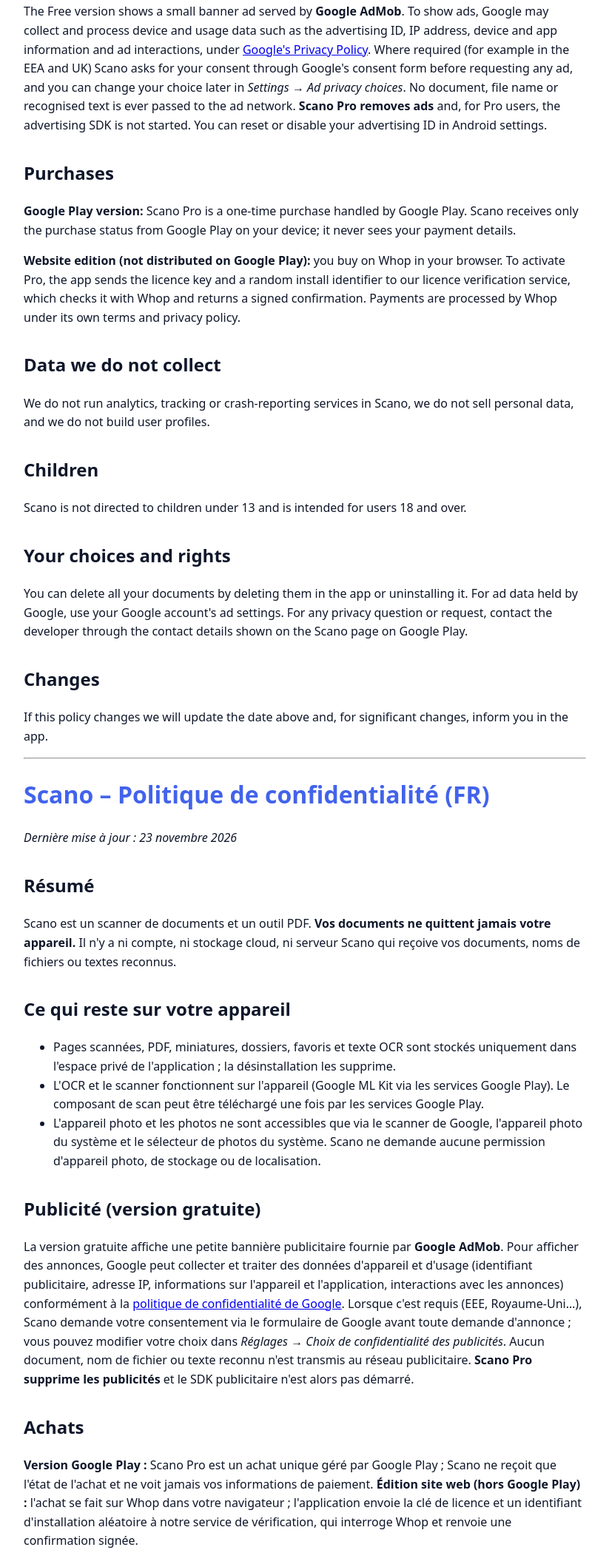
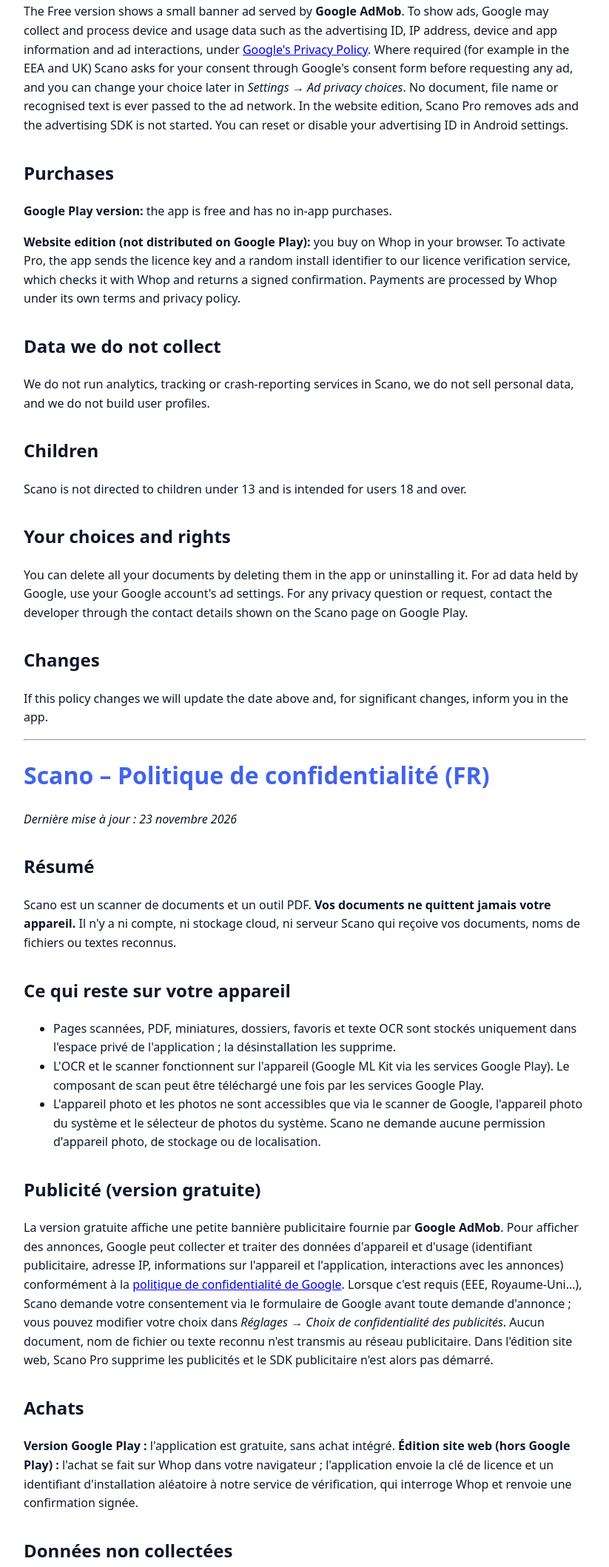
Before and after one commit to LACHKAR99ZAKARIA/scano-legal, a plain HTML site: page privacy.html in a window 1280 px wide. Shown: the part 628-2746 px from the top of the page at 74% size, without its empty margins (228-1051 px from the left). Drawn offline with Linux system fonts and the light colour scheme.

Commit message:
Privacy policy: Play version is free, no in-app purchases
Co-Authored-By: Claude Sonnet 5.5 <noreply@anthropic.com>

```diff
--- a/privacy.html
+++ b/privacy.html
@@ -17,10 +17,10 @@
 </ul>
 
 <h2>Advertising (Free version)</h2>
-<p>The Free version shows a small banner ad served by <strong>Google AdMob</strong>. To show ads, Google may collect and process device and usage data such as the advertising ID, IP address, device and app information and ad interactions, under <a href="https://policies.google.com/privacy">Google's Privacy Policy</a>. Where required (for example in the EEA and UK) Scano asks for your consent through Google's consent form before requesting any ad, and you can change your choice later in <em>Settings → Ad privacy choices</em>. No document, file name or recognised text is ever passed to the ad network. <strong>Scano Pro removes ads</strong> and, for Pro users, the advertising SDK is not started. You can reset or disable your advertising ID in Android settings.</p>
+<p>The Free version shows a small banner ad served by <strong>Google AdMob</strong>. To show ads, Google may collect and process device and usage data such as the advertising ID, IP address, device and app information and ad interactions, under <a href="https://policies.google.com/privacy">Google's Privacy Policy</a>. Where required (for example in the EEA and UK) Scano asks for your consent through Google's consent form before requesting any ad, and you can change your choice later in <em>Settings → Ad privacy choices</em>. No document, file name or recognised text is ever passed to the ad network. In the website edition, Scano Pro removes ads and the advertising SDK is not started. You can reset or disable your advertising ID in Android settings.</p>
 
 <h2>Purchases</h2>
-<p><strong>Google Play version:</strong> Scano Pro is a one-time purchase handled by Google Play. Scano receives only the purchase status from Google Play on your device; it never sees your payment details.</p>
+<p><strong>Google Play version:</strong> the app is free and has no in-app purchases.</p>
 <p><strong>Website edition (not distributed on Google Play):</strong> you buy on Whop in your browser. To activate Pro, the app sends the licence key and a random install identifier to our licence verification service, which checks it with Whop and returns a signed confirmation. Payments are processed by Whop under its own terms and privacy policy.</p>
 
 <h2>Data we do not collect</h2>
@@ -47,9 +47,9 @@
 <li>L'appareil photo et les photos ne sont accessibles que via le scanner de Google, l'appareil photo du système et le sélecteur de photos du système. Scano ne demande aucune permission d'appareil photo, de stockage ou de localisation.</li>
 </ul>
 <h2>Publicité (version gratuite)</h2>
-<p>La version gratuite affiche une petite bannière publicitaire fournie par <strong>Google AdMob</strong>. Pour afficher des annonces, Google peut collecter et traiter des données d'appareil et d'usage (identifiant publicitaire, adresse IP, informations sur l'appareil et l'application, interactions avec les annonces) conformément à la <a href="https://policies.google.com/privacy?hl=fr">politique de confidentialité de Google</a>. Lorsque c'est requis (EEE, Royaume-Uni…), Scano demande votre consentement via le formulaire de Google avant toute demande d'annonce ; vous pouvez modifier votre choix dans <em>Réglages → Choix de confidentialité des publicités</em>. Aucun document, nom de fichier ou texte reconnu n'est transmis au réseau publicitaire. <strong>Scano Pro supprime les publicités</strong> et le SDK publicitaire n'est alors pas démarré.</p>
+<p>La version gratuite affiche une petite bannière publicitaire fournie par <strong>Google AdMob</strong>. Pour afficher des annonces, Google peut collecter et traiter des données d'appareil et d'usage (identifiant publicitaire, adresse IP, informations sur l'appareil et l'application, interactions avec les annonces) conformément à la <a href="https://policies.google.com/privacy?hl=fr">politique de confidentialité de Google</a>. Lorsque c'est requis (EEE, Royaume-Uni…), Scano demande votre consentement via le formulaire de Google avant toute demande d'annonce ; vous pouvez modifier votre choix dans <em>Réglages → Choix de confidentialité des publicités</em>. Aucun document, nom de fichier ou texte reconnu n'est transmis au réseau publicitaire. Dans l'édition site web, Scano Pro supprime les publicités et le SDK publicitaire n'est alors pas démarré.</p>
 <h2>Achats</h2>
-<p><strong>Version Google Play :</strong> Scano Pro est un achat unique géré par Google Play ; Scano ne reçoit que l'état de l'achat et ne voit jamais vos informations de paiement. <strong>Édition site web (hors Google Play) :</strong> l'achat se fait sur Whop dans votre navigateur ; l'application envoie la clé de licence et un identifiant d'installation aléatoire à notre service de vérification, qui interroge Whop et renvoie une confirmation signée.</p>
+<p><strong>Version Google Play :</strong> l'application est gratuite, sans achat intégré. <strong>Édition site web (hors Google Play) :</strong> l'achat se fait sur Whop dans votre navigateur ; l'application envoie la clé de licence et un identifiant d'installation aléatoire à notre service de vérification, qui interroge Whop et renvoie une confirmation signée.</p>
 <h2>Données non collectées</h2>
 <p>Pas d'analytique, de suivi ni de rapport de plantage dans Scano ; aucune vente de données personnelles ; aucun profilage.</p>
 <h2>Enfants</h2>
```
